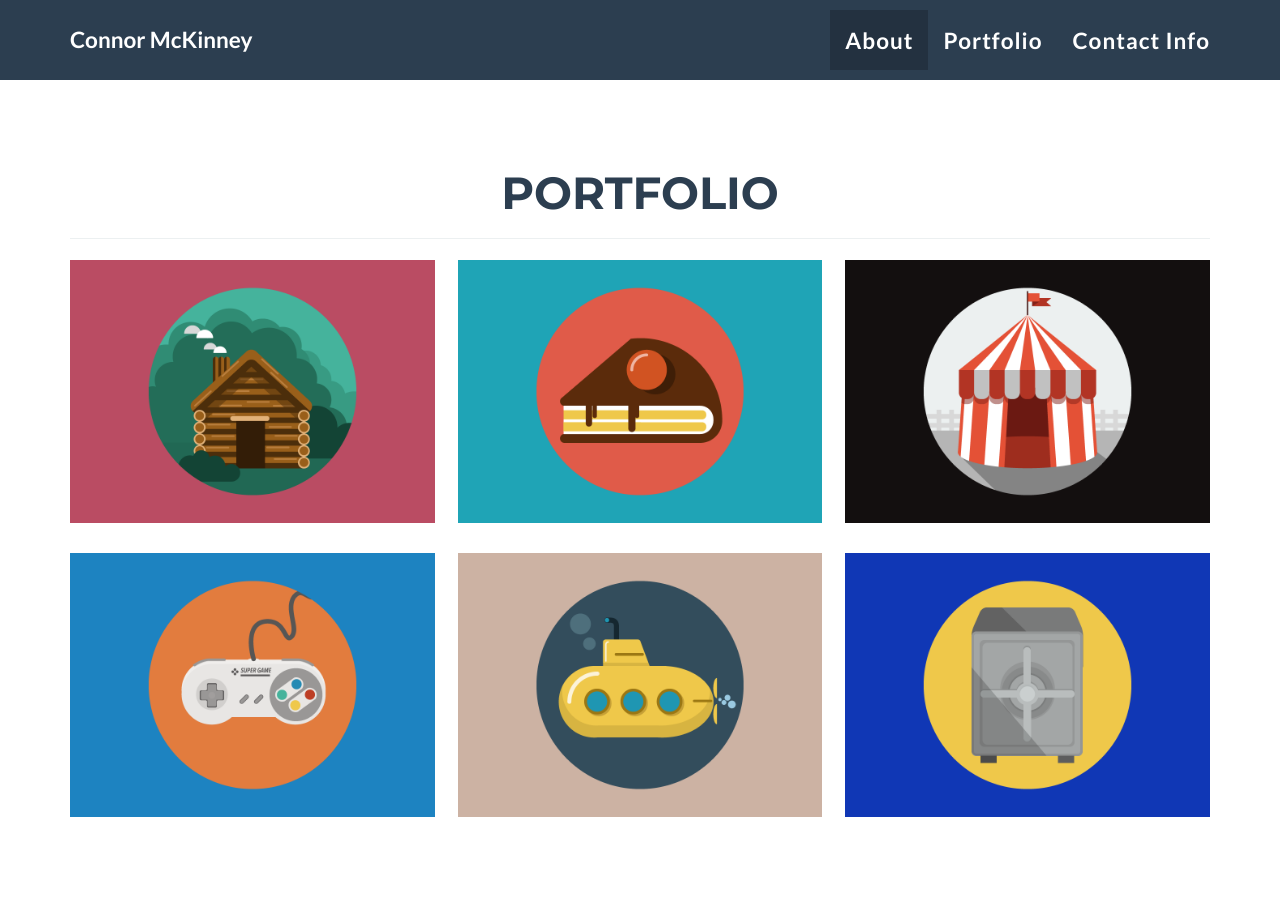
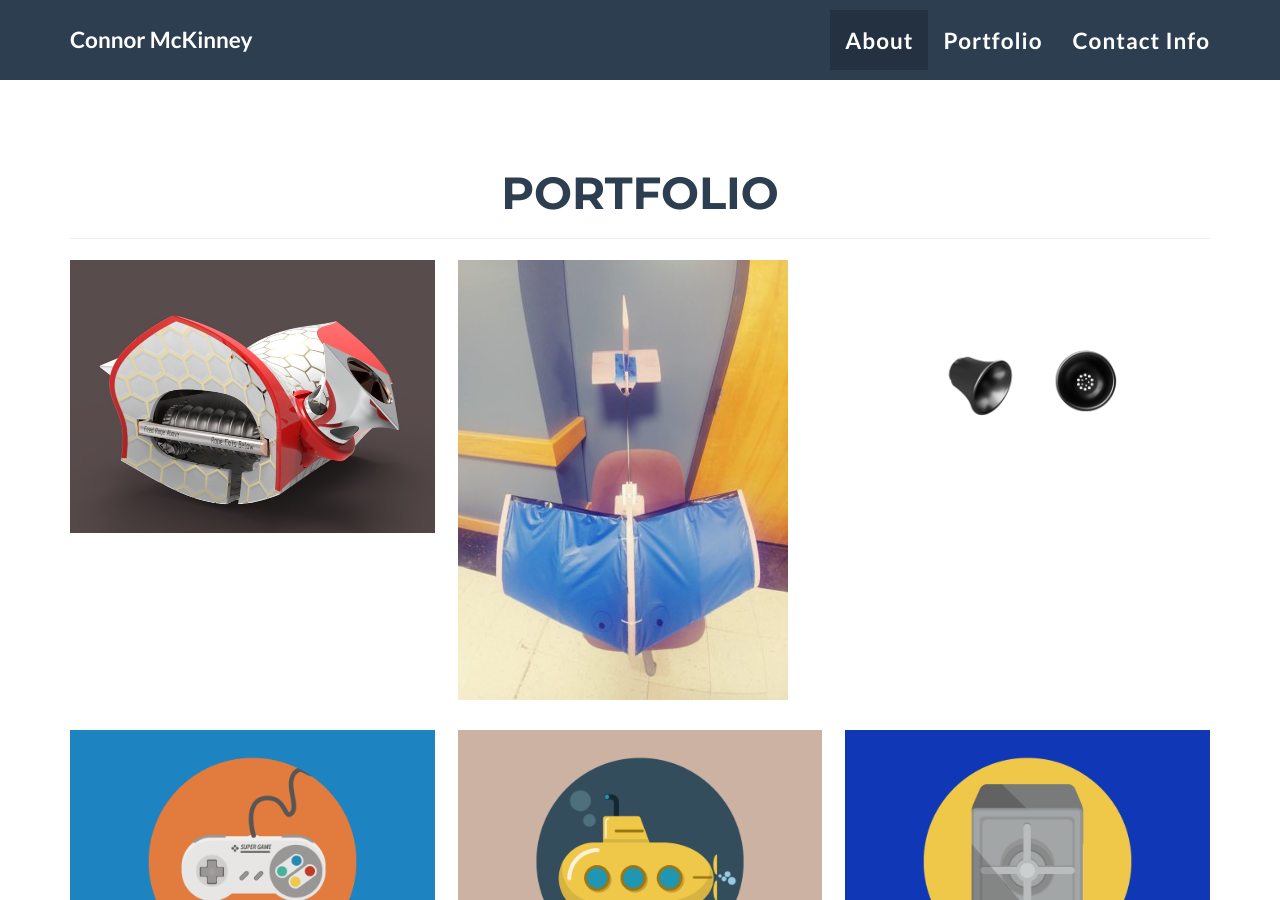
Before and after one commit to ConnorMcKinney/ConnorMcKinney.github.io, a Jekyll site: the page built from _posts/2014-07-18-project-1.markdown, in a window 1280 px wide and 900 px high, scrolled down 1637 px. Built offline with Jekyll 4.4.1, drawn with Linux system fonts in a browser that asks for light colours; nearby versions of some CDN libraries.

Commit message:
Added some project photos

```diff
--- a/_posts/2014-07-16-project-3.markdown
+++ b/_posts/2014-07-16-project-3.markdown
@@ -2,7 +2,7 @@
 layout: default
 modal-id: 3
 date: 2014-07-16
-img: circus.png
+img: Candlestick Phone.png
 alt: image-alt
 project-date: April 2014
 client: Start Bootstrap
--- a/_posts/2014-07-17-project-2.markdown
+++ b/_posts/2014-07-17-project-2.markdown
@@ -2,7 +2,7 @@
 layout: default
 modal-id: 2
 date: 2014-07-17
-img: cake.png
+img: Glider Top View.jpg
 alt: image-alt
 project-date: April 2014
 client: Start Bootstrap
--- a/_posts/2014-07-18-project-1.markdown
+++ b/_posts/2014-07-18-project-1.markdown
@@ -2,7 +2,7 @@
 layout: default
 modal-id: 1
 date: 2014-07-18
-img: cabin.png
+img: Ascender Front Left.jpg
 alt: image-alt
 project-date: April 2014
 client: Start Bootstrap
```
Also changed, not shown: img/portfolio/Ascender Front Left.jpg (added), img/portfolio/Candlestick Phone.png (added), img/portfolio/Glider Top View.jpg (added).
